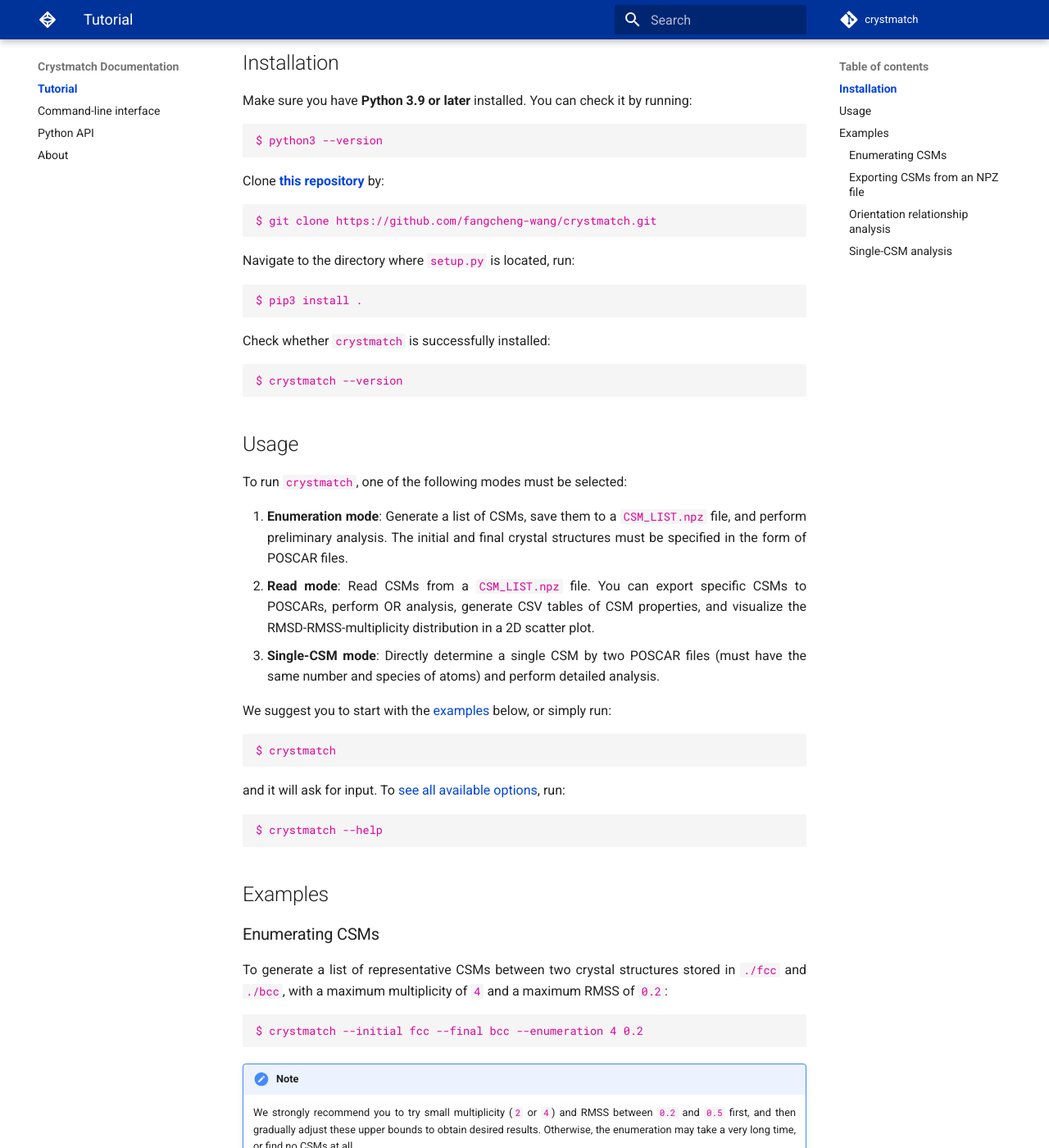
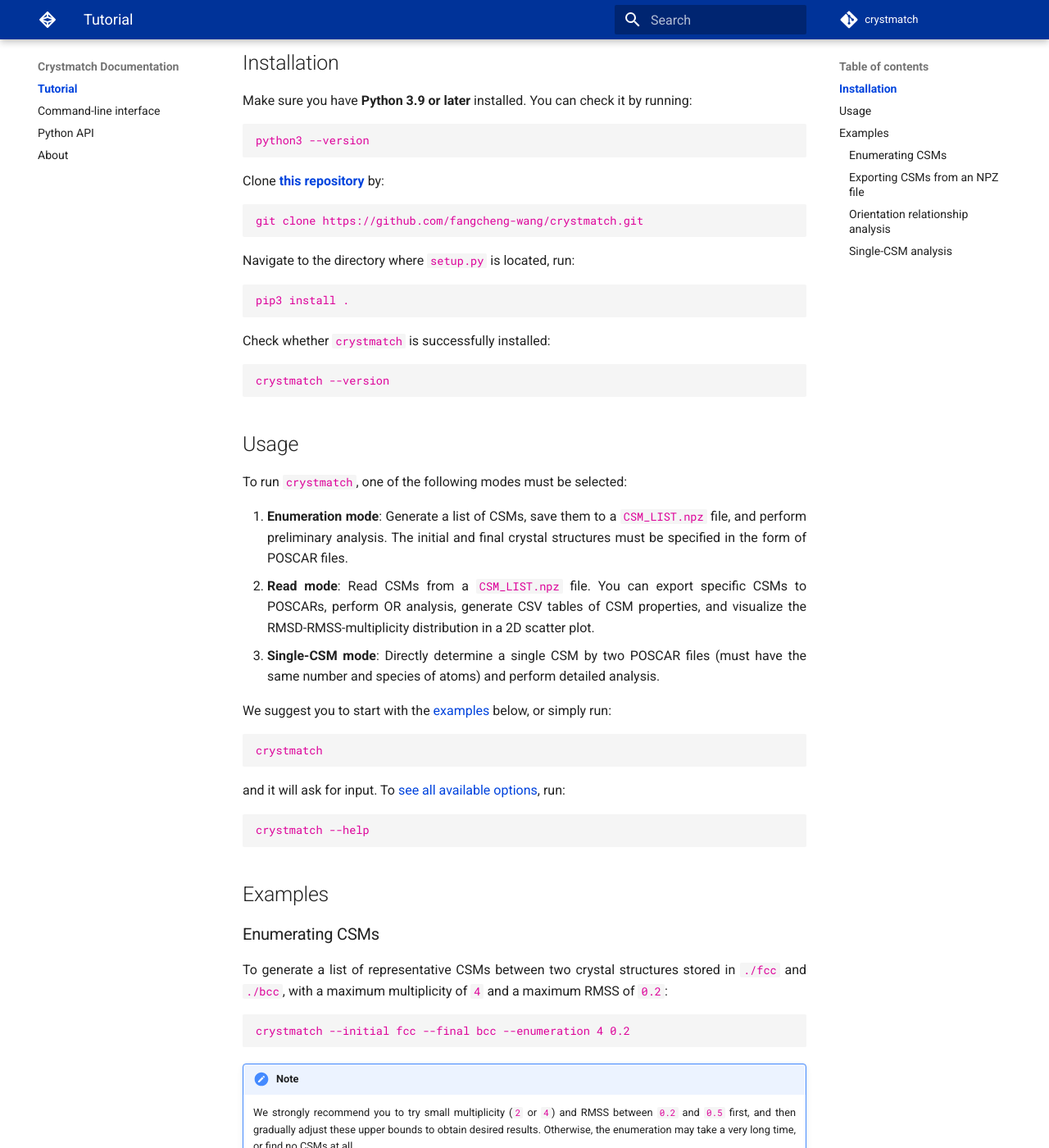
Before and after one commit to Fangcheng-Wang/crystmatch, an MkDocs documentation site: the page built from docs/index.md, in a window 1280 px wide and 1400 px high, scrolled down 641 px. Shown: the whole window at 82% size. Built offline with MkDocs 1.6.1 and Material for MkDocs 9.7.7, drawn with Linux system fonts in a browser that asks for light colours; comment, search, counter and statistics services are not loaded; some of the changed text lies outside the part shown.

````diff
--- a/docs/index.md
+++ b/docs/index.md
@@ -22,25 +22,25 @@
 Make sure you have **Python 3.9 or later** installed. You can check it by running:
 
 ```
-$ python3 --version
+python3 --version
 ```
 
 Clone [**this repository**](https://github.com/fangcheng-wang/crystmatch) by:
 
 ```
-$ git clone https://github.com/fangcheng-wang/crystmatch.git
+git clone https://github.com/fangcheng-wang/crystmatch.git
 ```
 
 Navigate to the directory where `setup.py` is located, run:
 
 ```
-$ pip3 install .
+pip3 install .
 ```
 
 Check whether `crystmatch` is successfully installed:
 
 ```
-$ crystmatch --version
+crystmatch --version
 ```
 
 ## Usage
@@ -54,13 +54,13 @@ To run `crystmatch`, one of the following modes must be selected:
 We suggest you to start with the [examples](#examples) below, or simply run:
 
 ```
-$ crystmatch
+crystmatch
 ```
 
 and it will ask for input. To [see all available options](https://fangcheng-wang.github.io/crystmatch/cli/), run:
 
 ```
-$ crystmatch --help
+crystmatch --help
 ```
 
 ## Examples
@@ -70,7 +70,7 @@ $ crystmatch --help
 To generate a list of representative CSMs between two crystal structures stored in `./fcc` and `./bcc`, with a maximum multiplicity of `4` and a maximum RMSS of `0.2`:
 
 ```
-$ crystmatch --initial fcc --final bcc --enumeration 4 0.2
+crystmatch --initial fcc --final bcc --enumeration 4 0.2
 ```
 
 !!! note
@@ -90,7 +90,7 @@ The following files will be created in the current directory:
 After enumeration, you can see the properties of CSMs in the CSV file, which also contains their indices in the NPZ file. If you want to export the CSMs with indices `7` and `10` in `CSM_LIST-foo.npz`, run:
 
 ```
-$ crystmatch --read CSM_LIST-foo.npz --export 7 10
+crystmatch --read CSM_LIST-foo.npz --export 7 10
 ```
 
 Two folders will be created in the current directory, each containing a pair of POSCAR files representing the CSM. The current directory will look like this:
@@ -110,7 +110,7 @@ Two folders will be created in the current directory, each containing a pair of
 To benchmark CSMs in `CSM_LIST-foo.npz` by their deviation angles from the OR $(111)_A\parallel(110)_B,[1\bar{1}0]_A\parallel[001]_B$, run:
 
 ```
-$ crystmatch --read CSM_LIST-foo.npz --orientation 1 1 1 1 1 0 1 -1 0 0 0 1
+crystmatch --read CSM_LIST-foo.npz --orientation 1 1 1 1 1 0 1 -1 0 0 0 1
 ```
 
 Note that the arguments after `--orientation` must be **Cartesian coordinates**.
@@ -122,7 +122,7 @@ The ORs are determined via the *rotation-free*[^1] manner by default, and you ca
 To analyze a single CSM defined by two POSCAR files, run:
 
 ```
-$ crystmatch --initial POSCAR1 --final POSCAR2 --single
+crystmatch --initial POSCAR1 --final POSCAR2 --single
 ```
 
 `crystmatch` will determine unit structures (primitive cells) of `./POSCAR1` and `./POSCAR2`, as well as the rigid-transformation optimized (with rotation-free orientation and RMSD-minimized overall position) structure of `./POSCAR2`. These structures will be saved in the current directory like this:
````
Also changed, not shown: README.md (+10 -10 lines), pyproject.toml (added, +24 -0 lines), 1 other file.
